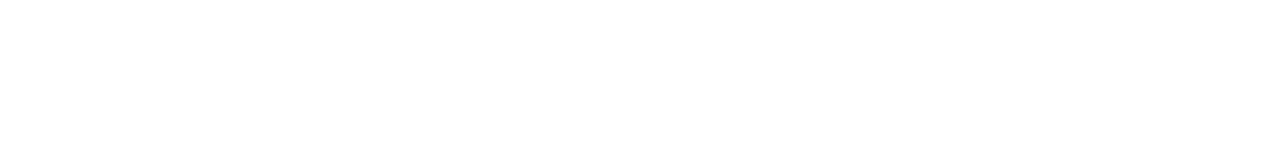
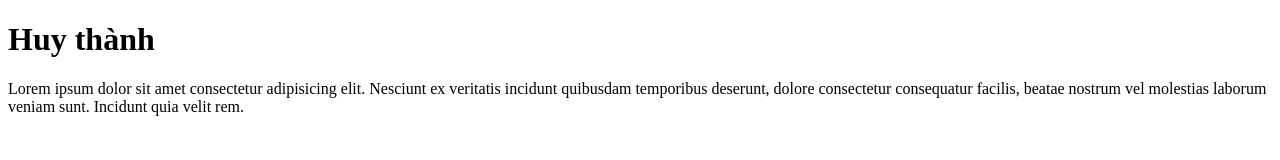
Before and after one commit to buihuythanh200-code/f8-vscode, a plain HTML site: page Day 1/index.html in a window 1280 px wide. Drawn offline with Linux system fonts and the light colour scheme.

Commit message:
Sua bai tap ngay 1

```diff
--- a/Day 1/index.html
+++ b/Day 1/index.html
@@ -5,5 +5,13 @@
     <meta name="viewport" content="width=device-width, initial-scale=1.0" />
     <title>Document</title>
   </head>
-  <body></body>
+  <body>
+    <h1>Huy thành</h1>
+    <p>
+      Lorem ipsum dolor sit amet consectetur adipisicing elit. Nesciunt ex
+      veritatis incidunt quibusdam temporibus deserunt, dolore consectetur
+      consequatur facilis, beatae nostrum vel molestias laborum veniam sunt.
+      Incidunt quia velit rem.
+    </p>
+  </body>
 </html>
```
